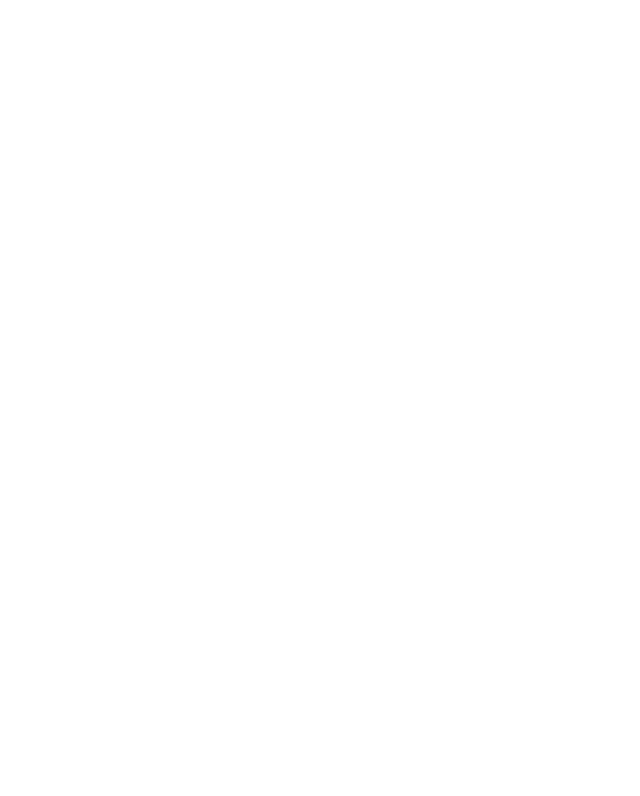
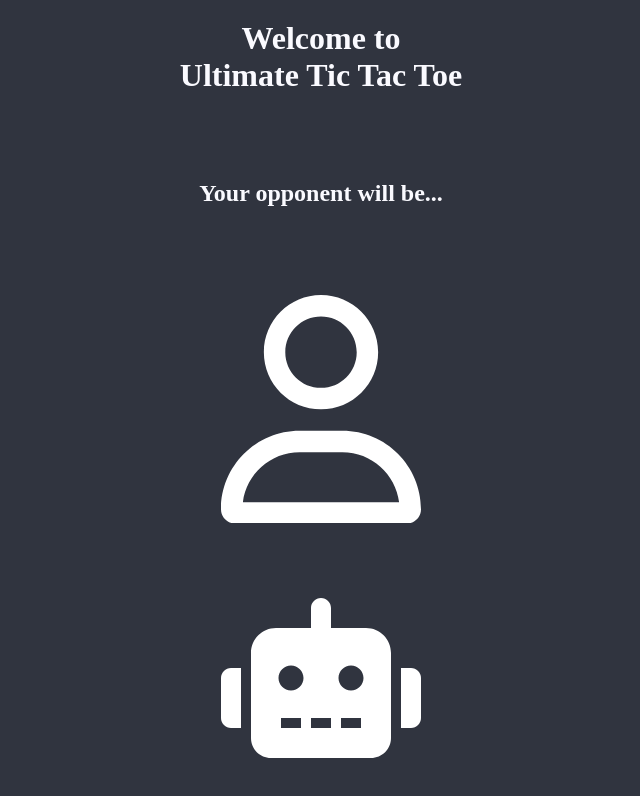
Before and after one commit to Brodypen/UltTicTacToe, a plain HTML site: page index.html in a window 1280 px wide. Shown: the whole page, without its empty margins (319-959 px from the left). Drawn offline with Linux system fonts and the light colour scheme.

Commit message:
Main menu page

```diff
--- a/index.html
+++ b/index.html
@@ -6,9 +6,16 @@
     <meta name="viewport" content="width=device-width, initial-scale=1.0">
     <link rel="stylesheet" href="style.css">
     <script src="script.js" defer></script>
+
     <title>Ultimate Tic Tac Toe</title>
 </head>
 <body>
+    <div class="mainMenu">
+        <h1>Welcome to<br>Ultimate Tic Tac Toe</br></h1>
+        <h2>Your opponent will be...</h2>
+        <button class="playPlayerBtn" onclick="playPlayerBtnEvent()"> <svg class="userPic" xmlns="http://www.w3.org/2000/svg" viewBox="0 0 448 512"><path d="M272 304h-96C78.8 304 0 382.8 0 480c0 17.67 14.33 32 32 32h384c17.67 0 32-14.33 32-32C448 382.8 369.2 304 272 304zM48.99 464C56.89 400.9 110.8 352 176 352h96c65.16 0 119.1 48.95 127 112H48.99zM224 256c70.69 0 128-57.31 128-128c0-70.69-57.31-128-128-128S96 57.31 96 128C96 198.7 153.3 256 224 256zM224 48c44.11 0 80 35.89 80 80c0 44.11-35.89 80-80 80S144 172.1 144 128C144 83.89 179.9 48 224 48z"/></svg></button>
+        <button class="playAIBtn"><svg class="robotPic" xmlns="http://www.w3.org/2000/svg" viewBox="0 0 640 512"><!--! Font Awesome Pro 6.1.1 by @fontawesome - https://fontawesome.com License - https://fontawesome.com/license (Commercial License) Copyright 2022 Fonticons, Inc. --><path d="M9.375 233.4C3.375 239.4 0 247.5 0 256v128c0 8.5 3.375 16.62 9.375 22.62S23.5 416 32 416h32V224H32C23.5 224 15.38 227.4 9.375 233.4zM464 96H352V32c0-17.62-14.38-32-32-32S288 14.38 288 32v64H176C131.8 96 96 131.8 96 176V448c0 35.38 28.62 64 64 64h320c35.38 0 64-28.62 64-64V176C544 131.8 508.3 96 464 96zM256 416H192v-32h64V416zM224 296C201.9 296 184 278.1 184 256S201.9 216 224 216S264 233.9 264 256S246.1 296 224 296zM352 416H288v-32h64V416zM448 416h-64v-32h64V416zM416 296c-22.12 0-40-17.88-40-40S393.9 216 416 216S456 233.9 456 256S438.1 296 416 296zM630.6 233.4C624.6 227.4 616.5 224 608 224h-32v192h32c8.5 0 16.62-3.375 22.62-9.375S640 392.5 640 384V256C640 247.5 636.6 239.4 630.6 233.4z"/></svg></button>
+
 
 </body>
 </html>
--- a/script.js
+++ b/script.js
@@ -0,0 +1,3 @@
+const playPlayerBtnEvent =() =>{
+    alert("USer");
+}
--- a/style.css
+++ b/style.css
@@ -0,0 +1,37 @@
+:root {
+    --black: #30343F;
+    --white: #FAFAFF;
+    --red: #D72638;
+    --blue: #8093F1;
+}
+body {
+    height: 100vh;
+    margin: 0;
+}
+.mainMenu {
+    display: flex;
+    height: 95vh;
+    padding: 2.5vh;
+    flex-direction: column;
+    align-items: center;
+    background-color: var(--black);
+    justify-content: space-between;
+}
+.playPlayerBtn, .playAIBtn {
+    width: max(200px, 25vw);
+    height: max(200px, 25vh);
+    background-color: var(--black);
+    border: 0;
+}
+.userPic, .robotPic{
+    width: 200px;
+    filter: invert(100%);
+}
+.playPlayerBtn:hover, .robotPic:hover {
+
+}
+h1, h2{
+    color: var(--white);
+    text-align: center;
+    margin: 0;
+}
```
